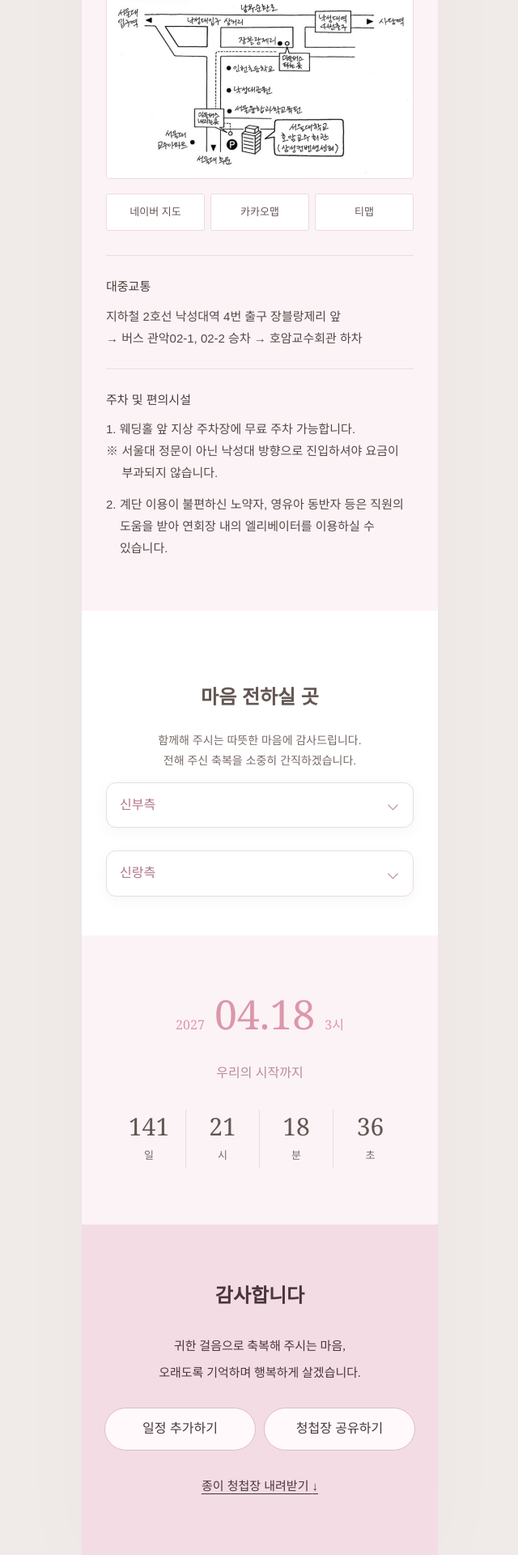
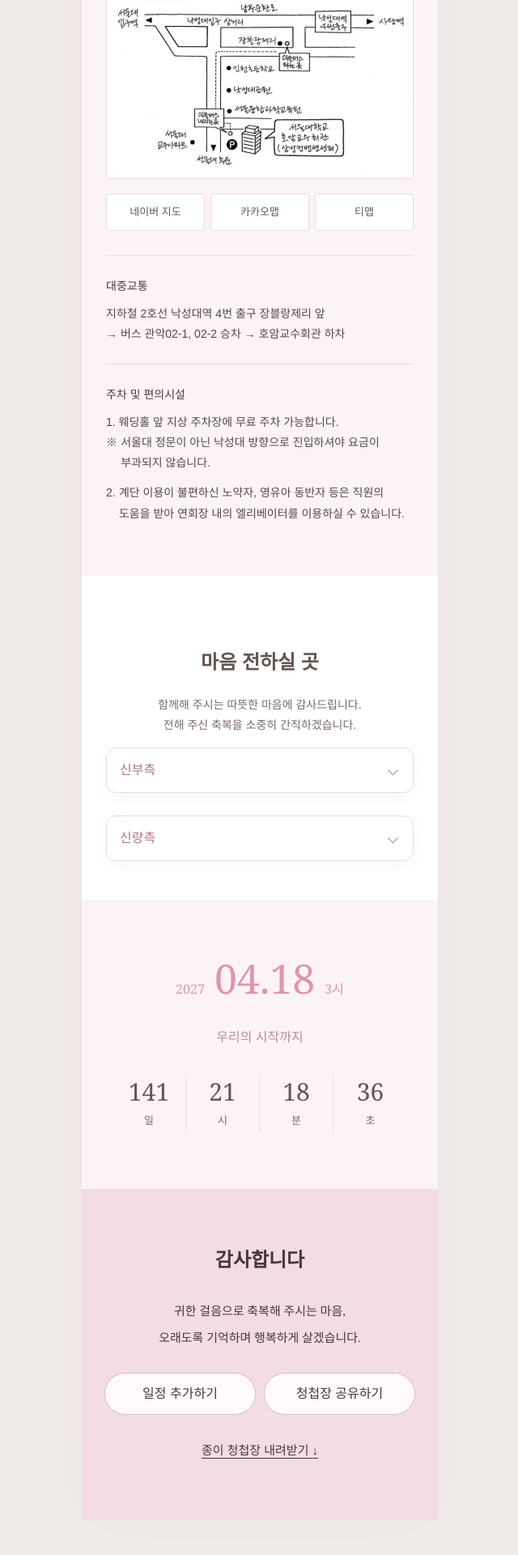
Before and after one commit to yuriandhoon/wedding, a Jekyll site: the page built from yuri/index.html, in a window 1280 px wide. Shown: the part 2649-4569 px from the top of the page at 81% size, without its empty margins (319-959 px from the left). Built offline with Jekyll 4.4.1, drawn with Linux system fonts in a browser that asks for light colours; after the commit the page ends 4526 px from its top, so only the background shows below that.

Commit message:
Update style.css

```diff
--- a/css/style.css
+++ b/css/style.css
@@ -363,12 +363,12 @@ p {
 }
 
 .transport h3 {
-  font-family: inherit;  font-size: 15px;  font-weight: 400;
+  font-family: inherit;  font-size: 14px;  font-weight: 400;
   color: #493b38;        margin: 0 0 8px;
 }
 
 .transport p {
-  font-size: 15px;  line-height: 1.8; font-weight: 300;
+  font-size: 14px;  line-height: 1.8; font-weight: 300;
   color: #554946;   margin: 0;
   white-space: pre-line;  word-break: keep-all;
 }
```
